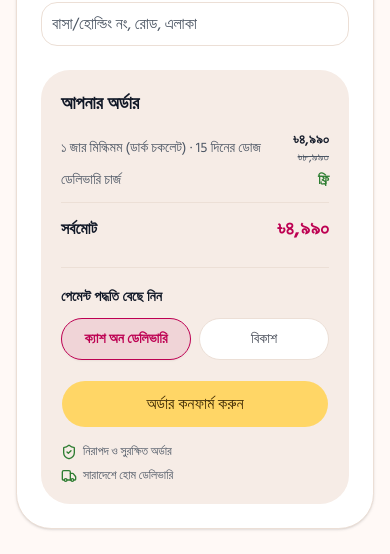
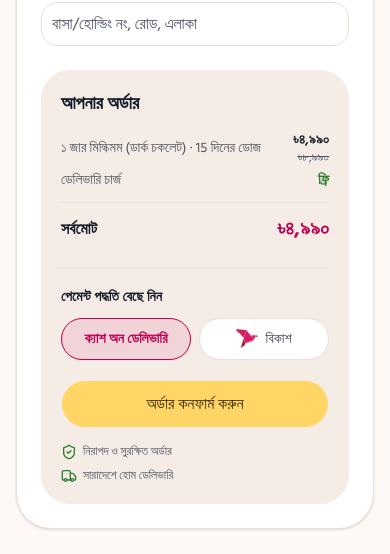
Before and after one commit to MdHasib01/milkimom-nextjs, a Next.js app: page / in a window 390 px wide. Shown: the part 6603-7157 px from the top of the page. Built offline with nearby package versions, Linux system fonts and the light colour scheme; no server answers.

Commit message:
feat: add OrderSection component with flavor selection and order submission form

```diff
--- a/src/components/order-section.tsx
+++ b/src/components/order-section.tsx
@@ -156,11 +156,11 @@ export function OrderSection() {
       <Reveal delay={0.15} className="mt-10">
         <form
           onSubmit={handleSubmit}
-          className="grid grid-cols-1 gap-6 rounded-3xl border border-border bg-card p-6 shadow-sm sm:p-8 lg:grid-cols-[1.2fr_0.8fr]"
+          className="grid grid-cols-1 gap-6 rounded-3xl border border-border bg-card p-6 shadow-sm sm:p-8 lg:grid-cols-[1.2fr_0.8fr] lg:items-start"
           noValidate
         >
           {/* Left Column: Product Flavors & Delivery Form */}
-          <div className="grid grid-cols-1 gap-4 sm:grid-cols-2">
+          <div className="grid grid-cols-1 gap-4 sm:grid-cols-2 min-w-0">
             <div className="col-span-full">
               <span className="text-sm font-semibold uppercase tracking-wide text-brand-crimson">
                 স্বাদ বেছে নিন
@@ -317,7 +317,7 @@ export function OrderSection() {
           </div>
 
           {/* Right Column: Order Summary + Payment Method + bKash Details + Confirm Button */}
-          <div className="flex flex-col justify-between rounded-2xl bg-muted p-5 sm:p-6">
+          <div className="flex flex-col rounded-2xl bg-muted p-5 sm:p-6 min-w-0">
             <div>
               <h3 className="font-heading text-lg font-bold text-foreground">আপনার অর্ডার</h3>
 
@@ -361,7 +361,7 @@ export function OrderSection() {
                     <label
                       key={option.id}
                       className={cn(
-                        "flex flex-1 cursor-pointer items-center justify-center rounded-xl border px-3 py-2.5 text-sm font-medium transition-colors",
+                        "flex flex-1 cursor-pointer items-center justify-center gap-2 rounded-xl border px-3 py-2.5 text-sm font-medium transition-colors",
                         form.payment === option.id
                           ? "border-primary bg-primary/10 text-primary font-semibold shadow-xs"
                           : "border-border bg-card text-foreground/80 hover:border-brand-coral/40"
@@ -377,7 +377,14 @@ export function OrderSection() {
                         }
                         className="sr-only"
                       />
-                      {option.label}
+                      {option.id === "bkash" && (
+                        <img
+                          src="/assets/bkash-logo.png"
+                          alt="bKash"
+                          className="h-5 w-auto object-contain shrink-0"
+                        />
+                      )}
+                      <span>{option.label}</span>
                     </label>
                   ))}
                 </div>
@@ -407,7 +414,12 @@ export function OrderSection() {
                     {/* Bangla Instructions */}
                     <div className="rounded-xl border border-amber-200/80 bg-amber-50/80 p-3 text-xs text-amber-950 dark:border-amber-900/40 dark:bg-amber-950/30 dark:text-amber-200">
                       <p className="flex items-center gap-1.5 text-xs font-bold text-amber-900 dark:text-amber-300 sm:text-sm">
-                        <span>📌</span> বিকাশ পেমেন্ট করার নির্দেশাবলী:
+                        <img
+                          src="/assets/bkash-logo.png"
+                          alt="bKash"
+                          className="h-4.5 w-auto object-contain shrink-0 inline-block"
+                        />
+                        <span>বিকাশ পেমেন্ট করার নির্দেশাবলী:</span>
                       </p>
                       <ol className="mt-1.5 list-decimal list-inside space-y-1.5 pl-1 text-xs font-medium leading-relaxed text-muted-foreground">
                         <li>
@@ -424,7 +436,7 @@ export function OrderSection() {
                         <li>
                           মোট পরিমাণ:{" "}
                           <strong className="font-bold text-brand-crimson">
-                            ৳{singleJarPrice.salePrice}/=
+                            {singleJarPrice.salePrice}/=
                           </strong>{" "}
                           টাকা দিয়ে পিন দিন।
                         </li>
```
